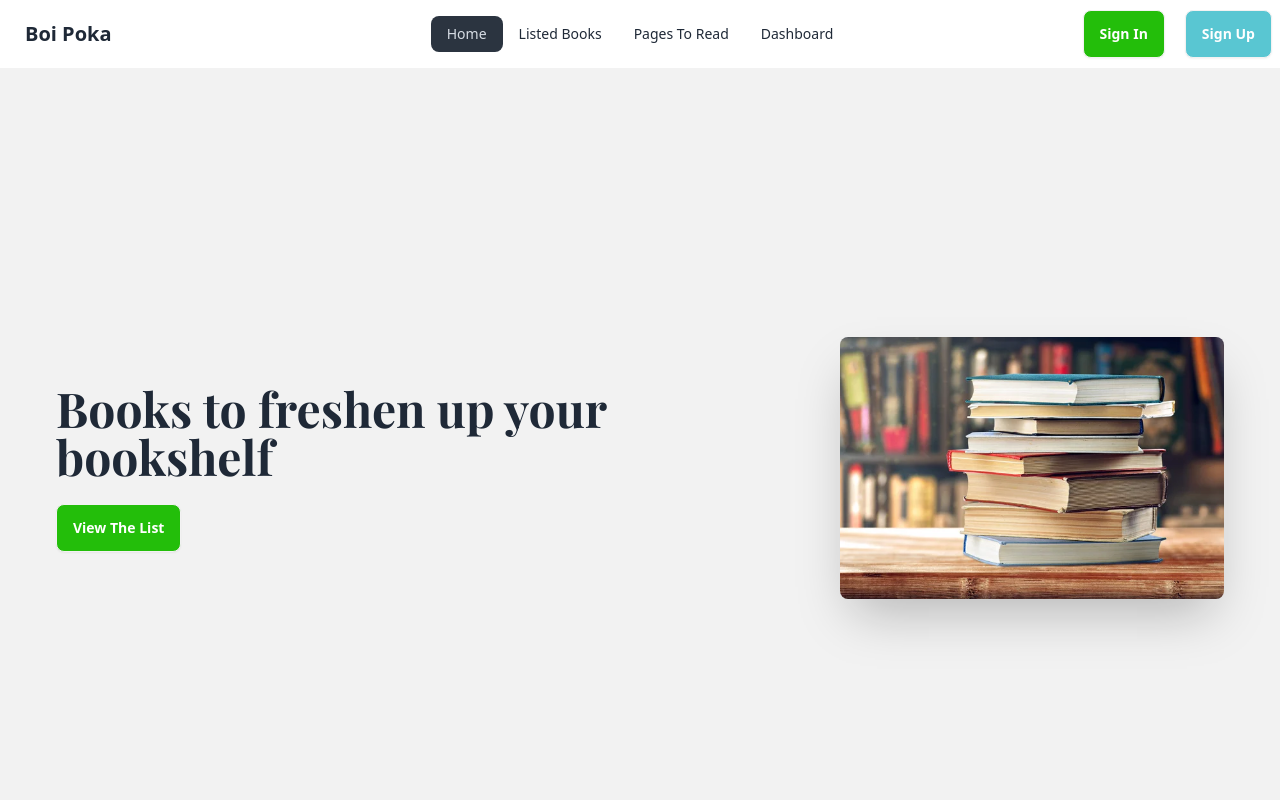
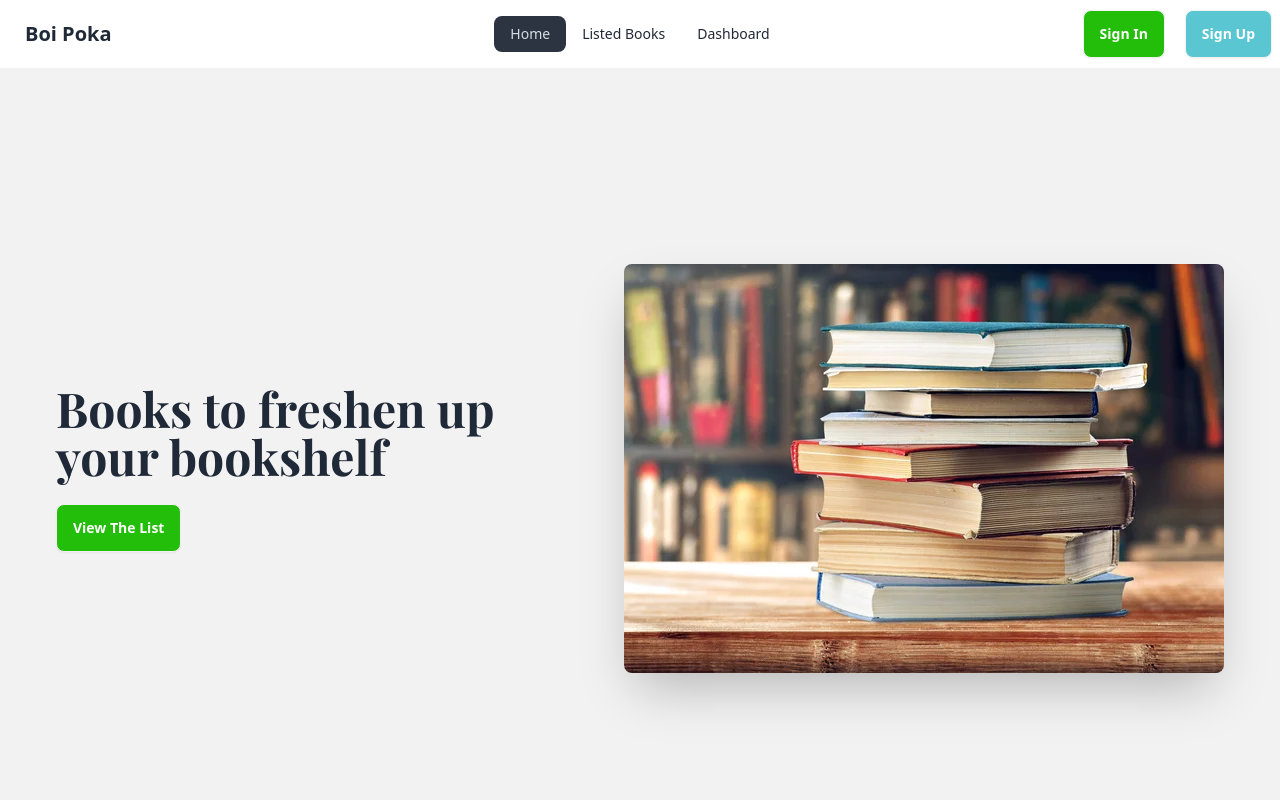
Before and after one commit to golamsarwar96/boi-poka, a React (Vite) app: page / in a window 1280 px wide. Shown: the top 800 px of the page. Built offline with nearby package versions, Linux system fonts and the light colour scheme; a web font is replaced by a local one.

Commit message:
final push

```diff
--- a/src/components/Banner/Banner.jsx
+++ b/src/components/Banner/Banner.jsx
@@ -1,12 +1,10 @@
+import bannerImg from "/src/assets/books.jpg";
 const Banner = () => {
   return (
     <div>
       <div className="hero bg-base-200 min-h-screen p-10">
-        <div className="hero-content flex-col lg:flex-row-reverse">
-          <img
-            src="/src/assets/books.jpg"
-            className="max-w-sm rounded-lg shadow-2xl"
-          />
+        <div className="hero-content flex-col lg:flex-row-reverse gap-10">
+          <img src={bannerImg} className="rounded-lg shadow-2xl" />
           <div className="space-y-6">
             <h1 className="text-5xl font-bold">
               Books to freshen up your bookshelf
--- a/src/components/Navbar/Navbar.jsx
+++ b/src/components/Navbar/Navbar.jsx
@@ -8,9 +8,6 @@ const Navbar = () => {
       </li>
       <li>
         <NavLink to="/listedBooks">Listed Books</NavLink>
-      </li>
-      <li>
-        <NavLink to="/pagestoread">Pages To Read</NavLink>
       </li>
       <li>
         <NavLink to="/dashboard">Dashboard</NavLink>
```
Also changed, not shown: 2 other files (tests, documents, lock files or other folders).
